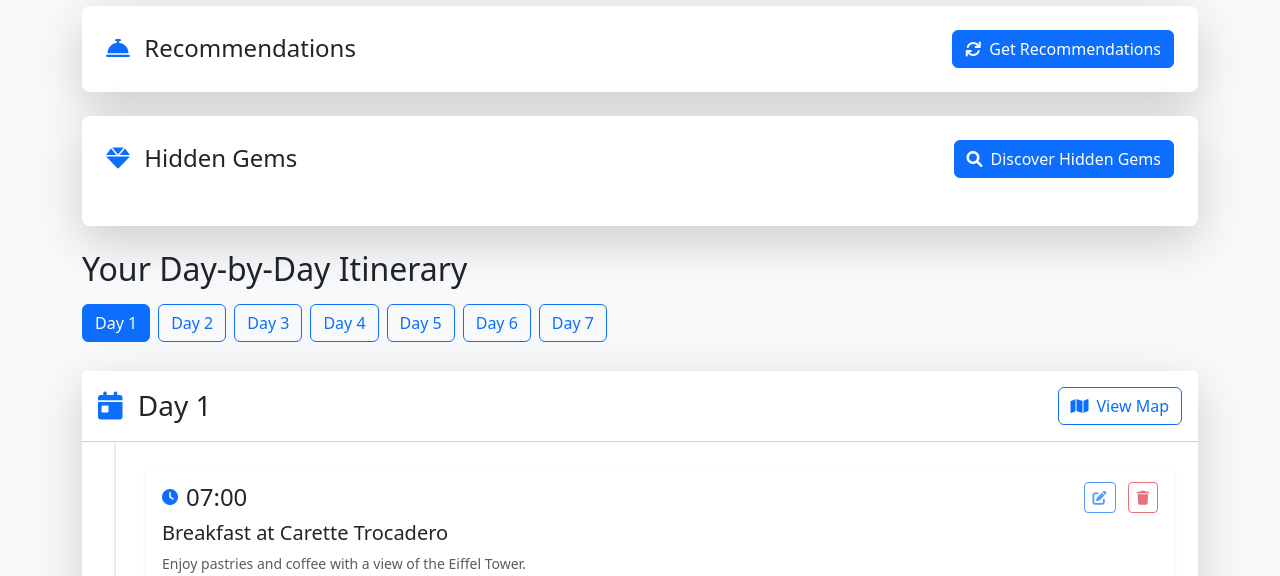
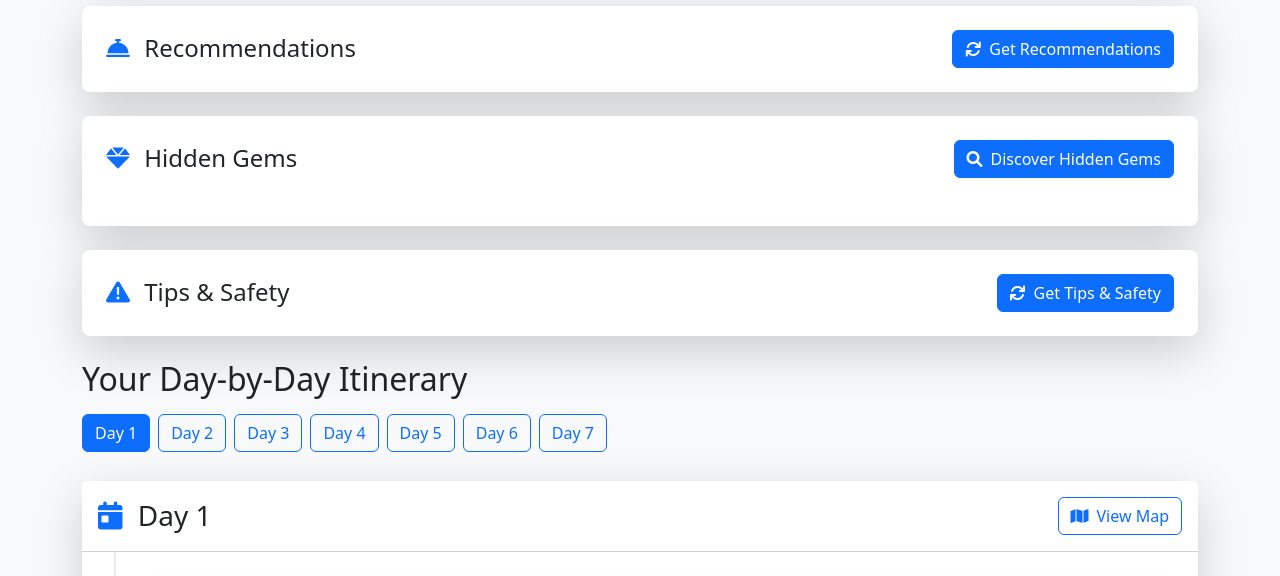
Before and after one commit to SohamGunturu7/travelApp, a Django app: page /itinerary/16/ in a window 1280 px wide. Shown: the part 391-967 px from the top of the page. Run offline with Django 5.2, Linux system fonts and the light colour scheme; a user stored in the database is signed in; data comes from the database, SQL or seed files in the repository.

Commit message:
updated prompt + cleaner UI/UX

```diff
--- a/templates/users/view_itinerary.html
+++ b/templates/users/view_itinerary.html
@@ -126,6 +126,34 @@
             </div>
         </div>
     </div>
+
+  <!-- Tips & Safety Section -->
+  <div class="card border-0 shadow-lg rounded-3 mb-4">
+      <div class="card-body p-4">
+          <div class="d-flex justify-content-between align-items-center">
+              <h2 class="h4 mb-0">
+                  <i class="fas fa-exclamation-triangle me-2 text-primary"></i>
+                  Tips & Safety
+              </h2>
+              <button class="btn btn-primary" id="loadTipsSafety">
+                  <i class="fas fa-sync me-2"></i>Get Tips & Safety
+              </button>
+          </div>
+
+          <!-- Tips & Safety content -->
+          <div id="tipsSafetyContent" class="mt-4" style="display: none;">
+              <div id="tipsSafetyOutput"></div>
+          </div>
+
+          <!-- Loading spinner -->
+          <div id="tipsSafetyLoading" class="text-center py-5" style="display: none;">
+              <div class="spinner-border text-primary" role="status">
+                  <span class="visually-hidden">Loading...</span>
+              </div>
+              <p class="mt-3 text-muted">Generating travel tips and safety recommendations...</p>
+          </div>
+      </div>
+  </div>
 
     <!-- Day Navigation -->
     <div class="mb-4">
@@ -642,6 +670,7 @@
             });
         });
 
+        // Recommendations functionality
         const loadBtn = document.getElementById('loadRecommendations');
         const content = document.getElementById('recommendationsContent');
         const loading = document.getElementById('recommendationsLoading');
@@ -718,6 +747,7 @@
             }
         });
 
+        // Hidden Gems functionality
         const loadGemsBtn = document.getElementById('loadHiddenGems');
         const gemsContent = document.getElementById('hiddenGemsContent');
         const gemsLoading = document.getElementById('hiddenGemsLoading');
@@ -811,6 +841,74 @@
                 loadGemsBtn.disabled = false;
             }
         });
+
+        // Tips & Safety functionality (similar to Recommendations and Hidden Gems)
+        const loadTipsSafetyBtn = document.getElementById('loadTipsSafety');
+        const tipsSafetyContent = document.getElementById('tipsSafetyContent');
+        const tipsSafetyLoading = document.getElementById('tipsSafetyLoading');
+        const tipsSafetyOutput = document.getElementById('tipsSafetyOutput');
+
+        loadTipsSafetyBtn.addEventListener('click', async function() {
+            try {
+                // Hide previous content and show the loader
+                tipsSafetyContent.style.display = 'none';
+                tipsSafetyOutput.innerHTML = ''; // Clear previous output
+                tipsSafetyLoading.style.display = 'block';
+                loadTipsSafetyBtn.disabled = true;
+
+                // Fetch tips & safety data from the backend endpoint
+                const response = await fetch(`/itinerary/${itineraryId}/tips-safety/`, {
+                    headers: {
+                        'X-CSRFToken': document.querySelector('[name=csrfmiddlewaretoken]').value
+                    }
+                });
+
+                if (!response.ok) throw new Error('Failed to load tips and safety information');
+
+                const data = await response.json();
+                if (data.error) throw new Error(data.error);
+
+                let htmlContent = '';
+                if (data.general_travel_tips && data.general_travel_tips.length) {
+                    htmlContent += `<h4 class="mb-3"><i class="fas fa-lightbulb me-2 text-primary"></i>General Travel Tips</h4>`;
+                    data.general_travel_tips.forEach(item => {
+                        htmlContent += `
+                        <div class="mb-3 border-bottom pb-2">
+                            <div class="d-flex align-items-center">
+                                <i class="fas ${item.icon} fa-lg me-2 text-secondary"></i>
+                                <strong>${item.title}</strong>
+                            </div>
+                            <p class="ms-4 mb-0">${item.description}</p>
+                        </div>`;
+                    });
+                }
+
+                if (data.safety_recommendations && data.safety_recommendations.length) {
+                    htmlContent += `<h4 class="mt-4 mb-3"><i class="fas fa-shield-alt me-2 text-primary"></i>Safety Recommendations</h4>`;
+                    data.safety_recommendations.forEach(item => {
+                        htmlContent += `
+                        <div class="mb-3 border-bottom pb-2">
+                            <div class="d-flex align-items-center">
+                                <i class="fas ${item.icon} fa-lg me-2 text-secondary"></i>
+                                <strong>${item.title}</strong>
+                            </div>
+                            <p class="ms-4 mb-0">${item.description}</p>
+                        </div>`;
+                    });
+                }
+
+                tipsSafetyOutput.innerHTML = htmlContent;
+
+                // Hide the loader and show the content
+                tipsSafetyLoading.style.display = 'none';
+                tipsSafetyContent.style.display = 'block';
+            } catch (error) {
+                console.error('Error:', error);
+                alert('Error loading tips and safety information. Please try again.');
+            } finally {
+                loadTipsSafetyBtn.disabled = false;
+            }
+        });
     });
 </script>
 {% endblock %}
--- a/users/views.py
+++ b/users/views.py
@@ -309,35 +309,69 @@ def get_tips_safety(request, pk):
             "temperature": 0.7,
             "top_p": 1,
             "top_k": 1,
-            "max_output_tokens": 1000,
+            "max_output_tokens": 1500,  # Adjust token count as needed
         }
         model = genai.GenerativeModel(model_name="models/gemini-1.5-pro",
                                       generation_config=generation_config)
 
+        # Build a prompt that instructs for structured JSON output with icons
         prompt = f"""
-Based on the following trip details, generate general travel tips and safety guidelines for traveling to {itinerary.destination}. Use the itinerary information to tailor your advice.
-
+You are a travel expert. Based on the following trip details, provide general travel tips and safety recommendations in valid JSON format. Use appropriate Font Awesome icon classes for each tip item.
 Trip Details:
-- Trip Duration: {itinerary.duration_days} days
+- Destination: {itinerary.destination}
+- Duration: {itinerary.duration_days} days
 - Dates: {itinerary.start_date} to {itinerary.end_date}
-- Daily Budget: {itinerary.budget / itinerary.duration_days:.2f} (numbers only)
+- Daily Budget (numbers only): {itinerary.budget / itinerary.duration_days:.2f}
 - Number of People: {itinerary.number_of_people}
 - Interests: {', '.join(itinerary.interests)}
 - Preferred Pace: {itinerary.preferred_pace}
 
-Provide your answer with two clear sections:
-1. General Travel Tips (e.g., packing, local customs, must-see tips)
-2. Safety Recommendations (e.g., staying aware, handling emergencies, local safety tips)
+Please respond in valid JSON with the following structure exactly:
+{{
+  "general_travel_tips": [
+    {{
+      "icon": "string (e.g., 'fa-suitcase', 'fa-plane')",
+      "title": "string",
+      "description": "string"
+    }}
+    // provide at least 3 items
+  ],
+  "safety_recommendations": [
+    {{
+      "icon": "string (e.g., 'fa-shield-alt', 'fa-exclamation-triangle')",
+      "title": "string",
+      "description": "string"
+    }}
+    // provide at least 3 items
+  ]
+}}
 
-Format your response with headings "General Travel Tips:" and "Safety Recommendations:" followed by bullet points under each section.
+Make sure the JSON is valid and contains no additional text.
 """
 
-        # Generate the response using your generative AI model
         response = model.generate_content(prompt)
-        if response.text:
-            return JsonResponse({'tips_safety': response.text})
-        else:
-            return JsonResponse({'error': 'No response generated'}, status=500)
+        if not response.text:
+            raise ValueError("No response received from the AI model")
+
+        # Attempt to parse the generated response as JSON
+        try:
+            tips_data = json.loads(response.text)
+        except json.JSONDecodeError:
+            # Sometimes the model returns extra text; try to extract the JSON using a regex
+            import re
+            json_match = re.search(r'\{[\s\S]*\}', response.text)
+            if json_match:
+                tips_data = json.loads(json_match.group(0))
+            else:
+                raise ValueError("The AI response did not contain valid JSON.")
+
+        # Validate basic structure
+        if (not isinstance(tips_data, dict)
+                or "general_travel_tips" not in tips_data
+                or "safety_recommendations" not in tips_data):
+            raise ValueError("Missing required sections in response JSON.")
+
+        return JsonResponse(tips_data)
     except Exception as e:
         return JsonResponse({'error': str(e)}, status=500)
 
```
